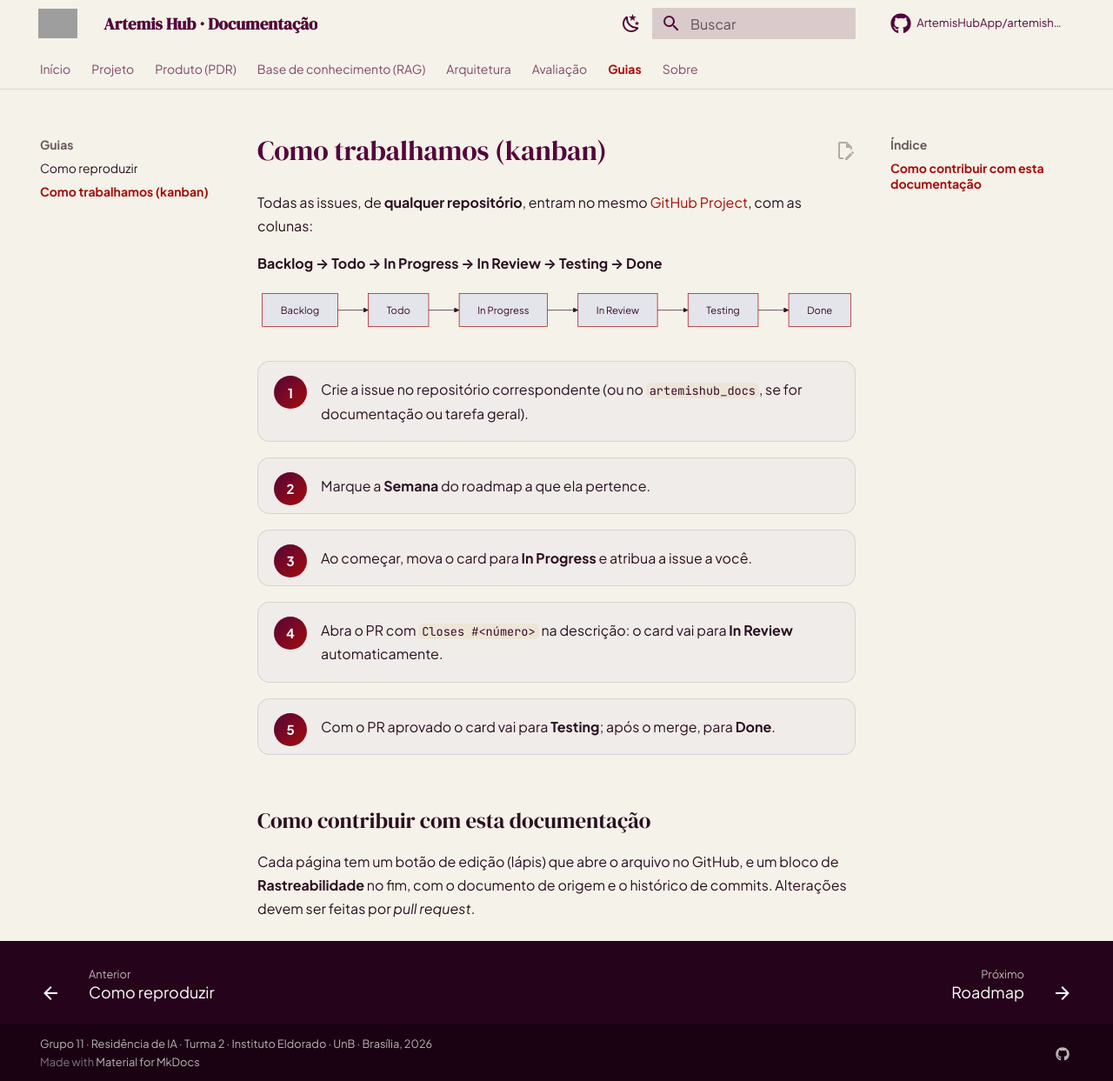
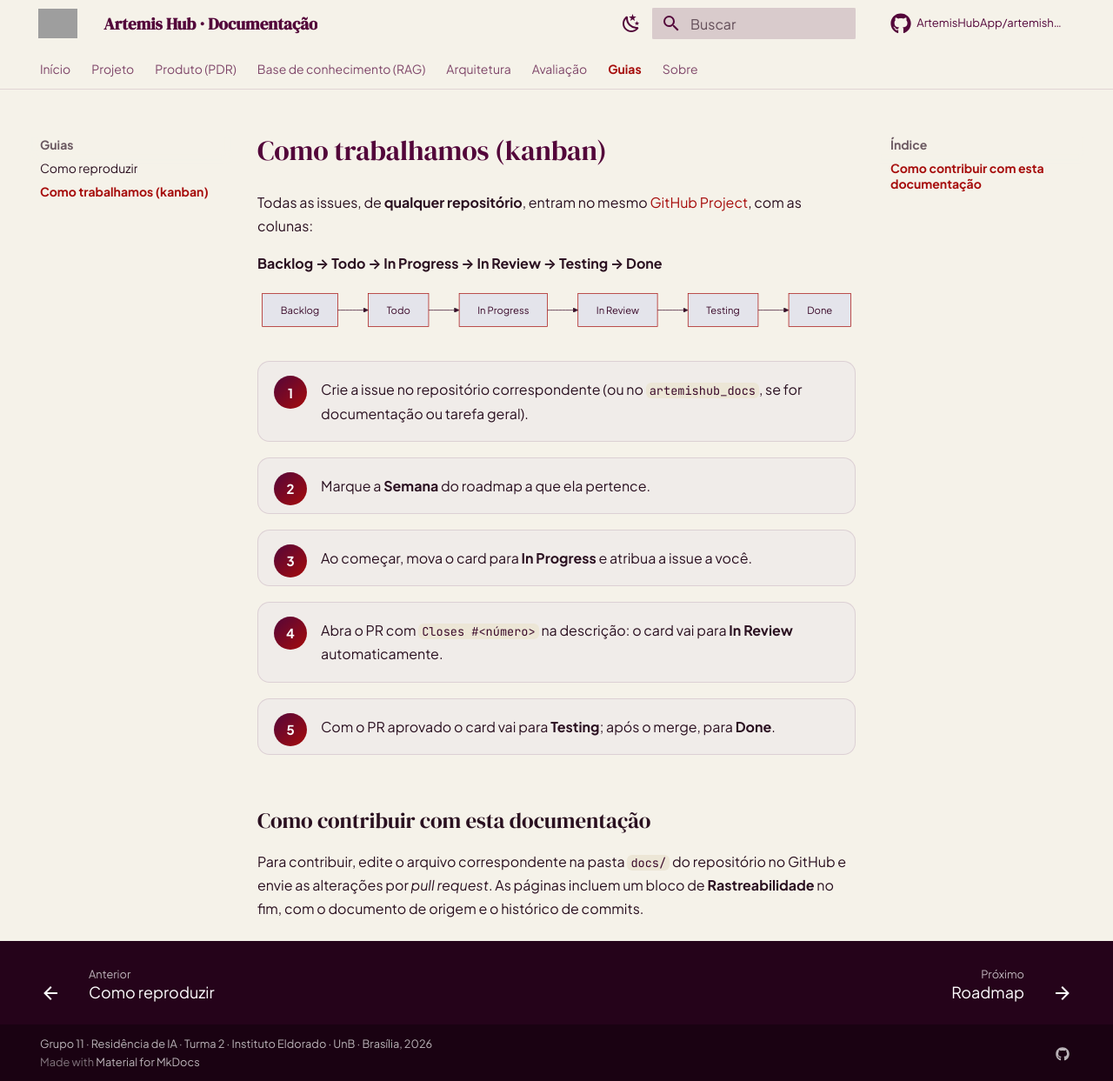
Before and after one commit to ArtemisHubApp/artemishub_docs, an MkDocs documentation site: the page built from docs/guias/kanban.md, in a window 1280 px wide and 1243 px high. Shown: the whole window at 87% size. Built offline with MkDocs 1.6.1 and Material for MkDocs 9.7.7, drawn with Linux system fonts in a browser that asks for light colours; comment, search, counter and statistics services are not loaded; grey boxes are pictures that could not be loaded.

Commit message:
fix(docs): remove botão de edição e datas das páginas

```diff
--- a/docs/guias/kanban.md
+++ b/docs/guias/kanban.md
@@ -33,4 +33,4 @@ Com o PR aprovado o card vai para **Testing**; após o merge, para **Done**.
 
 ## Como contribuir com esta documentação
 
-Cada página tem um botão de edição (lápis) que abre o arquivo no GitHub, e um bloco de **Rastreabilidade** no fim, com o documento de origem e o histórico de commits. Alterações devem ser feitas por *pull request*.
+Para contribuir, edite o arquivo correspondente na pasta `docs/` do repositório no GitHub e envie as alterações por *pull request*. As páginas incluem um bloco de **Rastreabilidade** no fim, com o documento de origem e o histórico de commits.
--- a/mkdocs.yml
+++ b/mkdocs.yml
@@ -4,7 +4,7 @@ site_author: Grupo 11 · Artemis Hub
 site_url: https://artemishubapp.github.io/artemishub_docs/
 repo_name: ArtemisHubApp/artemishub_docs
 repo_url: https://github.com/ArtemisHubApp/artemishub_docs
-edit_uri: edit/main/docs/
+edit_uri: ""
 copyright: Grupo 11 · Residência de IA · Turma 2 · Instituto Eldorado · UnB · Brasília, 2026
 exclude_docs: |
   includes/
@@ -49,7 +49,6 @@ theme:
     - search.share
     - content.code.copy
     - content.tabs.link
-    - content.action.edit
     - content.tooltips
 
 extra_css:
@@ -67,13 +66,6 @@ plugins:
       effect: fade
       zoomable: true
       draggable: false
-  - git-revision-date-localized:
-      enabled: !ENV [MKDOCS_GIT_DATES, false]
-      enable_parallel_processing: false
-      type: date
-      locale: pt
-      enable_creation_date: true
-      fallback_to_build_date: true
 
 markdown_extensions:
   - abbr
--- a/requirements.txt
+++ b/requirements.txt
@@ -1,4 +1,3 @@
 mkdocs>=1.6,<2
 mkdocs-material>=9.5
-mkdocs-git-revision-date-localized-plugin>=1.2
 mkdocs-glightbox>=0.4
```
Also changed, not shown: SITE.md (+0 -1 lines), 1 other file.
